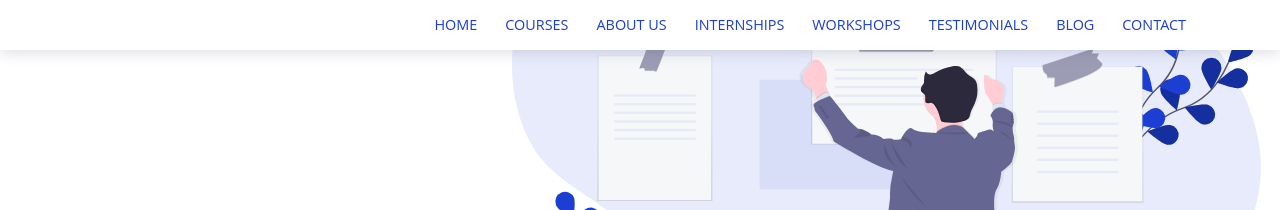
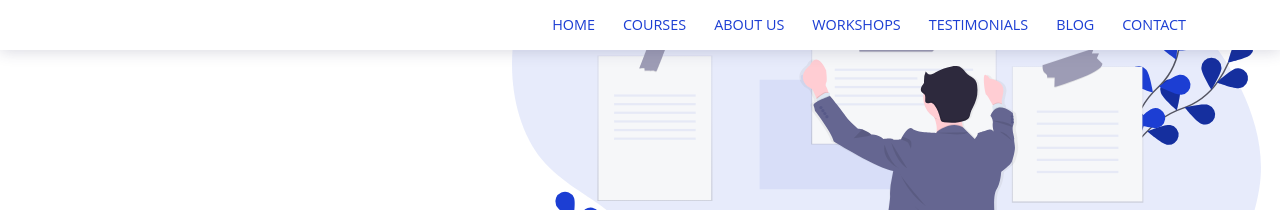
Before and after one commit to knowledgefoundation/knowledgefoundation.github.io, a Jekyll site: the page built from index.html, in a window 1280 px wide. Shown: the top 210 px of the page. Built offline with Jekyll 4.4.1, drawn with Linux system fonts in a browser that asks for light colours; the list of posts is cut into pages by our own code.

Commit message:
removed internships

```diff
--- a/_includes/main-menu-mobile.html
+++ b/_includes/main-menu-mobile.html
@@ -3,7 +3,6 @@
     <li><a href="{{site.baseurl}}/" class="{% if page.url == '/' %}current{% endif %}">Home</a></li>
     <li><a href="{{site.baseurl}}/courses/" class="{% if page.url contains 'courses' %}current{% endif %}">Courses</a></li>
     <li><a href="{{site.baseurl}}/team/" class="{% if page.url contains 'team' %}current{% endif %}">Team</a></li>
-    <li><a href="{{site.baseurl}}/internships/" class="{% if page.url contains 'internships' %}current{% endif %}">Internships</a></li>
     <li><a href="{{site.baseurl}}/workshops/" class="{% if page.url contains 'workshops' %}current{% endif %}">Workshops</a></li>
     <li><a href="{{site.baseurl}}/testimonials/" class="{% if page.url contains 'testimonials' %}current{% endif %}">Testimonials</a></li>
     <li><a href="{{site.baseurl}}/posts/" class="{% if page.url contains 'posts' %}current{% endif %}">Blog</a></li>
--- a/_includes/main-menu.html
+++ b/_includes/main-menu.html
@@ -3,7 +3,6 @@
     <li><a href="{{site.baseurl}}/" class="{% if page.url == '/' %}current{% endif %}">Home</a></li>
     <li><a href="{{site.baseurl}}/courses/" class="{% if page.url contains 'courses' %}current{% endif %}">courses</a></li>
     <li><a href="{{site.baseurl}}/team/" class="{% if page.url contains 'team' %}current{% endif %}">About Us</a></li>
-    <li><a href="{{site.baseurl}}/internships/" class="{% if page.url contains 'internships' %}current{% endif %}">Internships</a></li>
     <li><a href="{{site.baseurl}}/workshops/" class="{% if page.url contains 'workshops' %}current{% endif %}">Workshops</a></li>
     <li><a href="{{site.baseurl}}/testimonials/" class="{% if page.url contains 'testimonials' %}current{% endif %}">Testimonials</a></li>
     <li><a href="{{site.baseurl}}/posts/" class="{% if page.url contains 'posts' %}current{% endif %}">Blog</a></li>
```
